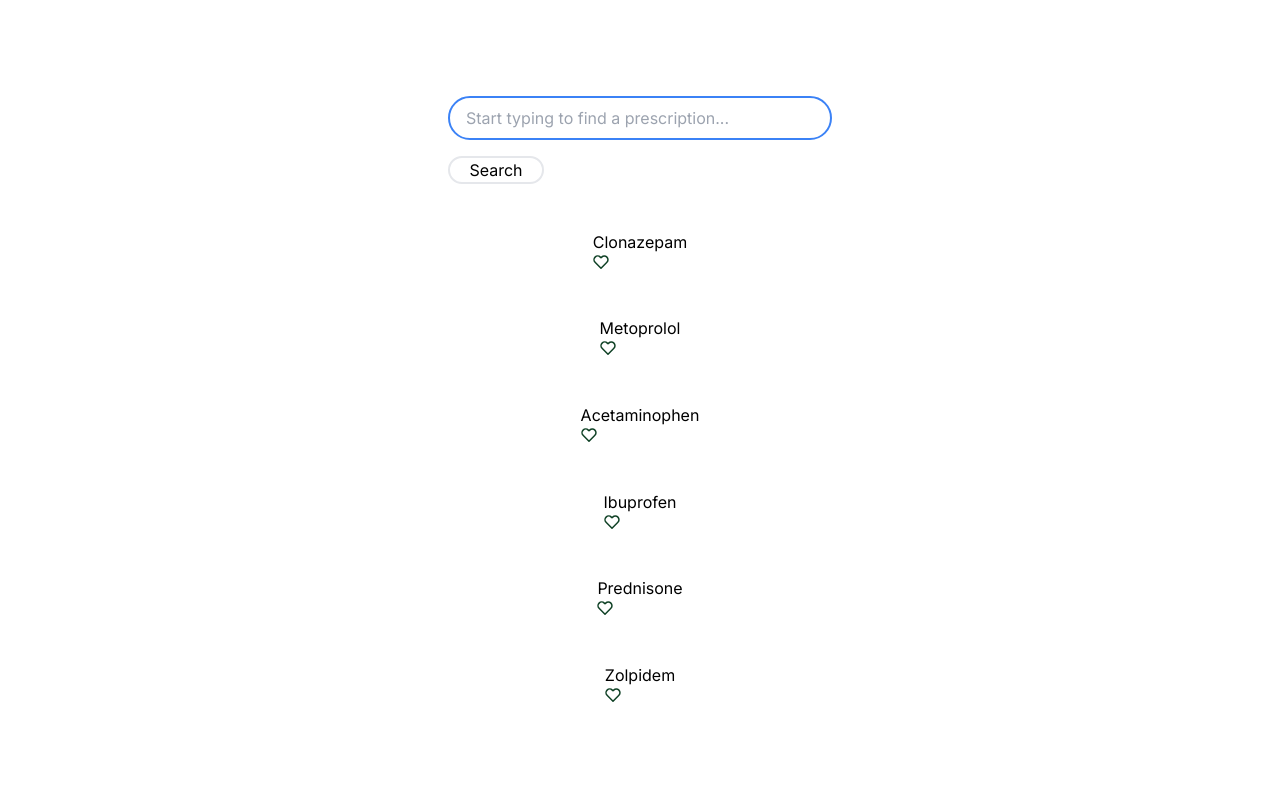
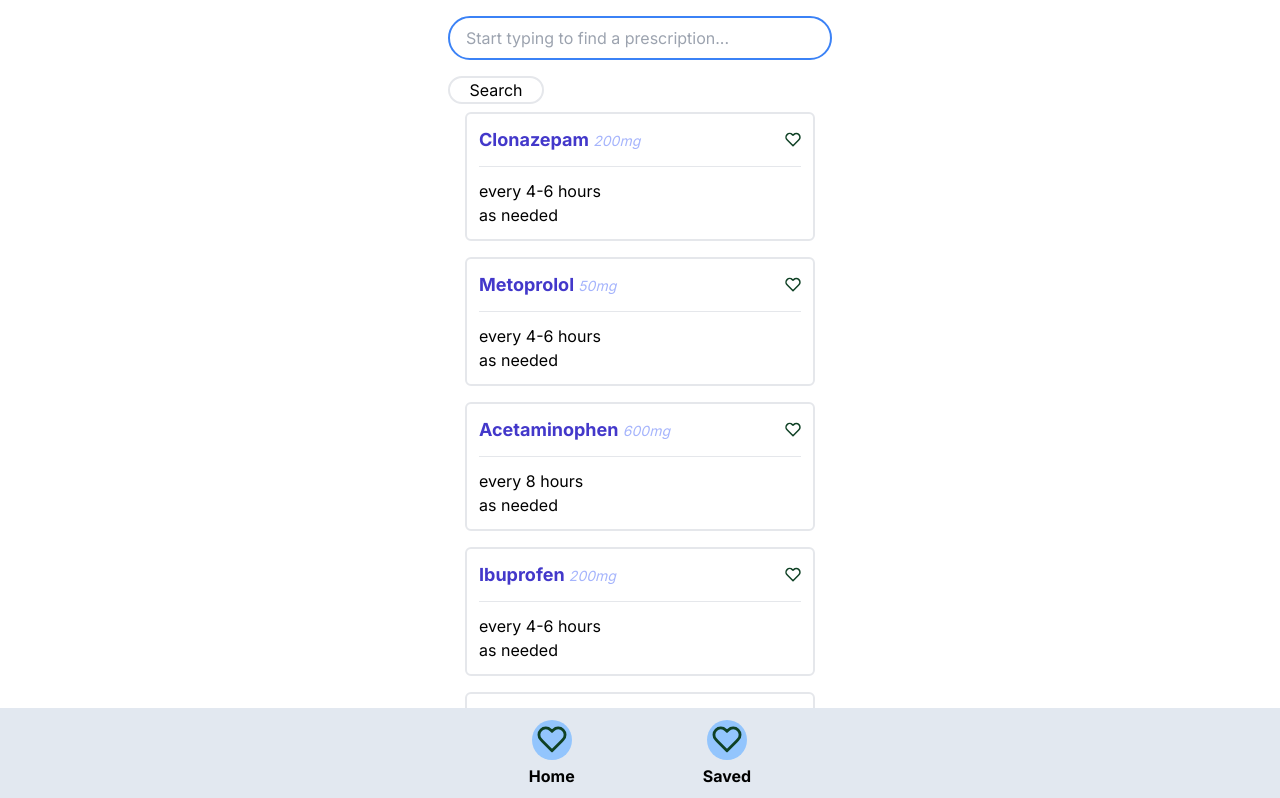
Before and after one commit to melawong/medicine-cabinet, a Next.js app: page / in a window 1280 px wide. Shown: the top 798 px of the page. Built offline with nearby package versions, Linux system fonts and the light colour scheme.

Commit message:
add footer, styling, update loading screen

```diff
--- /dev/null
+++ b/components/Footer.tsx
@@ -0,0 +1,31 @@
+import React from "react";
+import IconCircleBorder from "./IconCircleBorder";
+import { SMALL_HEART } from "@/models/icon";
+
+export default function Footer() {
+  return (
+    <div className="fixed inset-x-0 bottom-0 flex flex-row justify-center p-3 gap-32 bg-slate-200 w-screen h-130">
+      <div className="flex flex-col items-center">
+        <a href={"/"}>
+          <IconCircleBorder
+            icon={SMALL_HEART}
+            backgroundColor="bg-blue-300"
+            size="medium"
+          />{" "}
+        </a>
+        <div className="font-bold mt-1">Home</div>
+      </div>
+
+      <div className="flex flex-col items-center">
+        <a href={"/saved-prescriptions"}>
+          <IconCircleBorder
+            icon={SMALL_HEART}
+            backgroundColor="bg-blue-300"
+            size="medium"
+          />
+        </a>
+        <div className="font-bold mt-1">Saved</div>
+      </div>
+    </div>
+  );
+}
--- /dev/null
+++ b/components/IconCircleBorder.tsx
@@ -0,0 +1,28 @@
+import React from "react";
+import Image from "next/image";
+import { Icon } from "@/models/icon";
+
+interface IconCircleBorderProps {
+  backgroundColor: string;
+  icon: Icon;
+  size: string;
+}
+
+export default function IconCircleBorder({
+  backgroundColor,
+  icon,
+  size,
+}: IconCircleBorderProps) {
+  return (
+    <>
+      <div
+        className={`flex flex-auto rounded-full justify-center ${
+          size === "small" ? "size-5" : "size-10"
+        } ${backgroundColor}
+        `}
+      >
+        <Image src={icon.path} alt={icon.description} height={30} width={30} />
+      </div>
+    </>
+  );
+}
--- a/components/LoadingDots.tsx
+++ /dev/null
@@ -1,11 +0,0 @@
-import React from "react";
-
-export default function LoadingDots() {
-  return (
-    <div className="flex justify-center gap-x-5 h-10">
-      <div className="size-3 rounded-full bg-indigo-500 dot1"></div>
-      <div className="size-3 rounded-full bg-indigo-500 dot2"></div>
-      <div className="size-3 rounded-full bg-indigo-500 dot3"></div>
-    </div>
-  );
-}
--- /dev/null
+++ b/components/LoadingScreen.tsx
@@ -0,0 +1,14 @@
+import React from "react";
+
+export default function LoadingScreen() {
+  return (
+    <>
+      <h2>Just a moment while we find prescriptions...</h2>
+      <div className="flex justify-center gap-x-5 h-10">
+        <div className="size-3 rounded-full bg-indigo-500 dot1"></div>
+        <div className="size-3 rounded-full bg-indigo-500 dot2"></div>
+        <div className="size-3 rounded-full bg-indigo-500 dot3"></div>
+      </div>
+    </>
+  );
+}
--- a/components/PrescriptionCard.tsx
+++ b/components/PrescriptionCard.tsx
@@ -1,7 +1,7 @@
 import { Prescription } from "@/models/prescription";
 import Image from "next/image";
 import React from "react";
-import { SMALL_HEART } from "@/models/icons";
+import { SMALL_HEART } from "@/models/icon";
 
 interface PrescriptionCardProps {
   prescription: Prescription;
@@ -11,8 +11,14 @@ export default function PrescriptionCard({
   prescription,
 }: PrescriptionCardProps) {
   return (
-    <div>
-      <p>{prescription.name}</p>
+    <div className="border-2 border-solid rounded-md p-3 m-2 min-w-[350px]">
+      <div className="flex flex-row justify-between">
+        <p className="text-lg font-bold text-indigo-700">
+          {prescription.name}{" "}
+          <span className="text-sm italic font-normal text-indigo-300">
+            {prescription.dosage}
+          </span>
+        </p>
         <Image
           src={SMALL_HEART.path}
           alt={SMALL_HEART.description}
@@ -20,5 +26,11 @@ export default function PrescriptionCard({
           height={16}
         />
       </div>
+      <hr className="size-0.25 bg-indigo-500 w-full mt-3 mb-3" />
+      <div>
+        <p>{prescription.frequency}</p>
+        <p>{prescription.duration}</p>
+      </div>
+    </div>
   );
 }
--- a/pages/index.tsx
+++ b/pages/index.tsx
@@ -4,7 +4,8 @@ import SearchBar from "@/components/SearchBar";
 import prescriptions from "../prescriptions.json";
 import { Prescription } from "@/models/prescription";
 import PrescriptionCard from "@/components/PrescriptionCard";
-import LoadingDots from "@/components/LoadingDots";
+import LoadingScreen from "@/components/LoadingScreen";
+import Footer from "@/components/Footer";
 
 const inter = Inter({ subsets: ["latin"] });
 
@@ -13,12 +14,10 @@ export default function Home() {
   const [prescriptionsToShow, setPrescriptionsToShow] = useState<
     Prescription[]
   >([]);
-  const handleSearch = (searchTerm: string) => {
-    // display cards
-  };
+  const handleSearch = (searchTerm: string) => {};
 
   useEffect(() => {
-    async function getInitialPrescriptions() {
+    async function setInitialPrescriptions() {
       const shuffledPrescriptions = prescriptions.sort(
         () => 0.5 - Math.random()
       );
@@ -26,15 +25,19 @@ export default function Home() {
       setTimeout(() => setIsLoading(false), 2000);
     }
 
-    getInitialPrescriptions();
+    setInitialPrescriptions();
+  }, []);
+
+  const allPrescriptions = useMemo(() => {
+    return prescriptions;
   }, []);
 
   return (
     <main
-      className={`flex min-h-screen flex-col items-center justify-between p-24 ${inter.className}`}
+      className={`flex min-h-screen flex-col items-center p-4 justify-between ${inter.className}`}
     >
       {isLoading ? (
-        <LoadingDots />
+        <LoadingScreen />
       ) : (
         <>
           <SearchBar handleSearch={handleSearch} />
@@ -46,6 +49,7 @@ export default function Home() {
               />
             );
           })}
+          <Footer />
         </>
       )}
     </main>
```
Also changed, not shown: models/icon.ts (renamed from models/icons.ts). Lines whose indentation alone changed are shown as unchanged.
